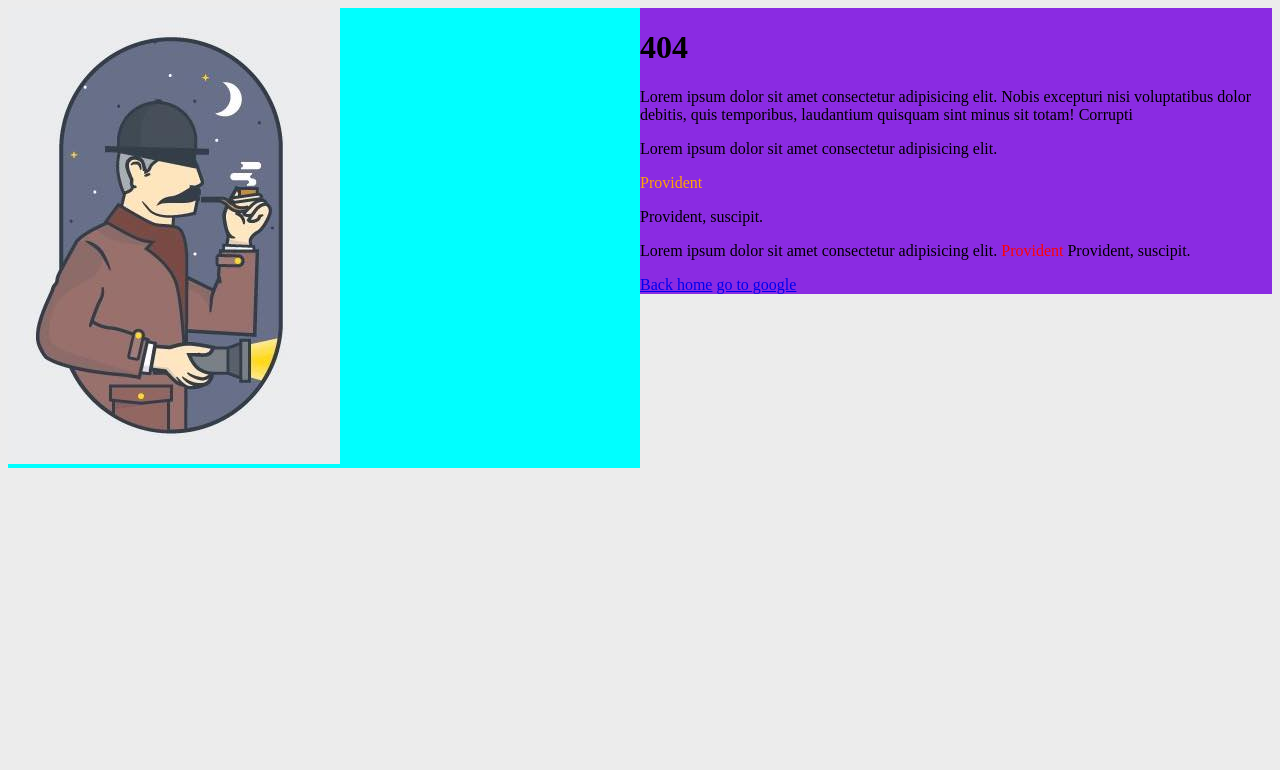
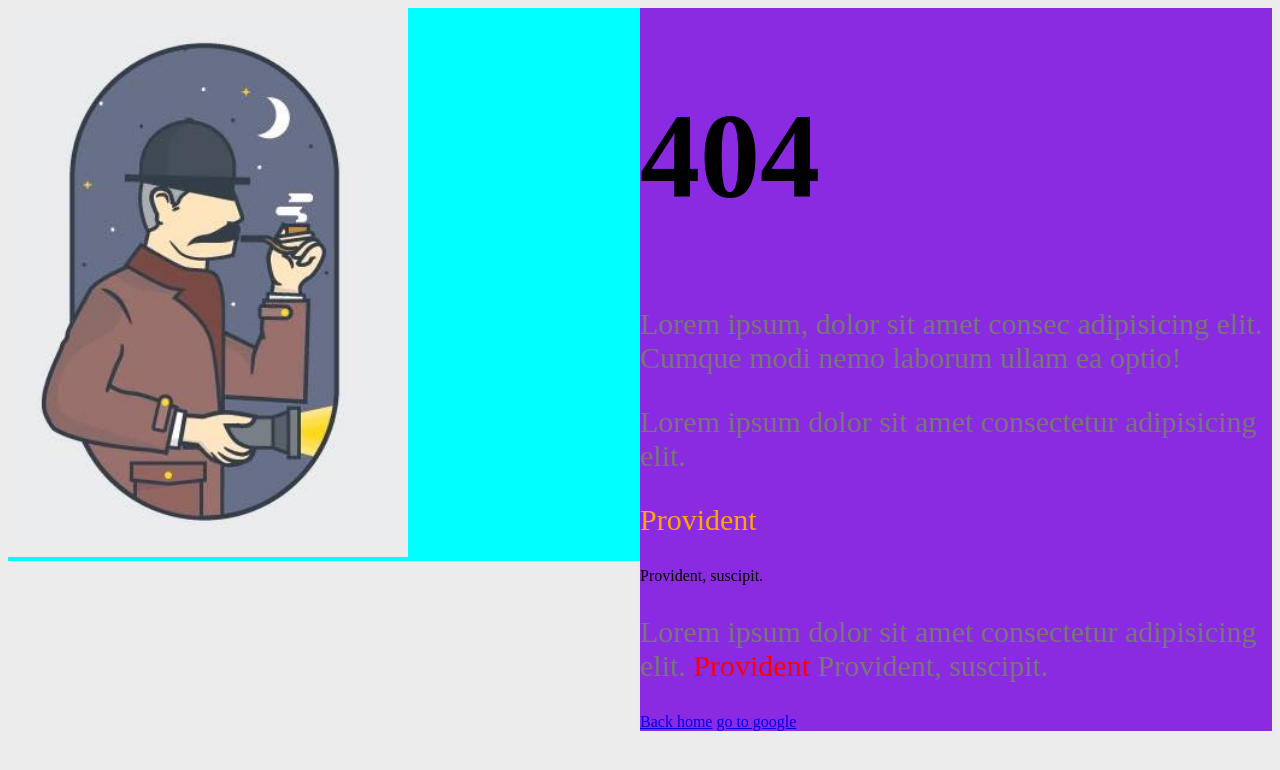
Before and after one commit to 2MariusG/3.1-Sherlohas, a plain HTML site: page index.html in a window 1280 px wide. Drawn offline with Linux system fonts and the light colour scheme.

Commit message:
add main css

```diff
--- a/index.html
+++ b/index.html
@@ -4,29 +4,30 @@
     <meta charset="UTF-8">
     <meta name="viewport" content="width=device-width, initial-scale=1.0">
     <title>Serlokas</title>
+    <link rel="stylesheet" href="main.css">
 </head>
 
-<body style="background-color: #ECECEC;">
+<body>
     <div style="display: inline-block;
                 width:50%;
                 float: left;
                 background-color: aqua;">
-    <img src="Serlohas.jpg" alt="Serlohas.jpg" alt="Serloho nuotrauka">
+        <img src="Serlohas.jpg" alt="Serloho nuotrauka">
     </div>
     <div style="display: inline-block;
                width: 50%;
                float: right;
                background-color: blueviolet;">
-    <h1>404</h1>
-    <p>Lorem ipsum dolor sit amet consectetur adipisicing elit.
-     Nobis excepturi nisi voluptatibus dolor debitis, quis temporibus,
-     laudantium quisquam sint minus sit totam! Corrupti</p>
-    <p>Lorem ipsum dolor sit amet consectetur adipisicing elit. <p style="color:orange;">Provident</p> Provident, suscipit.</p>
-    <p>Lorem ipsum dolor sit amet consectetur adipisicing elit. <span style="color:red;">Provident</span> Provident, suscipit.</p>
-    <a href="#">Back home</a>
-    <a href="http://www.google.com" target="_blank"> go to google</a>
-
-</div>
+        <h1>404</h1>
+        <p>Lorem ipsum, dolor sit amet consec
+           adipisicing elit. Cumque modi nemo
+        laborum ullam ea optio!</p>
+        <p>Lorem ipsum dolor sit amet
+        consectetur adipisicing elit. <p style="color:orange;">Provident</p> Provident, suscipit.</p>
+        <p>Lorem ipsum dolor sit amet consectetur adipisicing elit. <span style="color:red;">Provident</span> Provident, suscipit.</p>
+        <a href="#">Back home</a>
+        <a href="http://www.google.com" target="_blank"> go to google</a>
+    </div>
 
 </body>
 </html>
--- /dev/null
+++ b/main.css
@@ -0,0 +1,15 @@
+body {
+    background-color: #ECECEC;
+}
+
+img {
+    width: 400px;
+}
+h1 {
+    font-size: 120px;
+}
+
+p{
+    font-size: 30px;
+    color: #777;
+}
```
